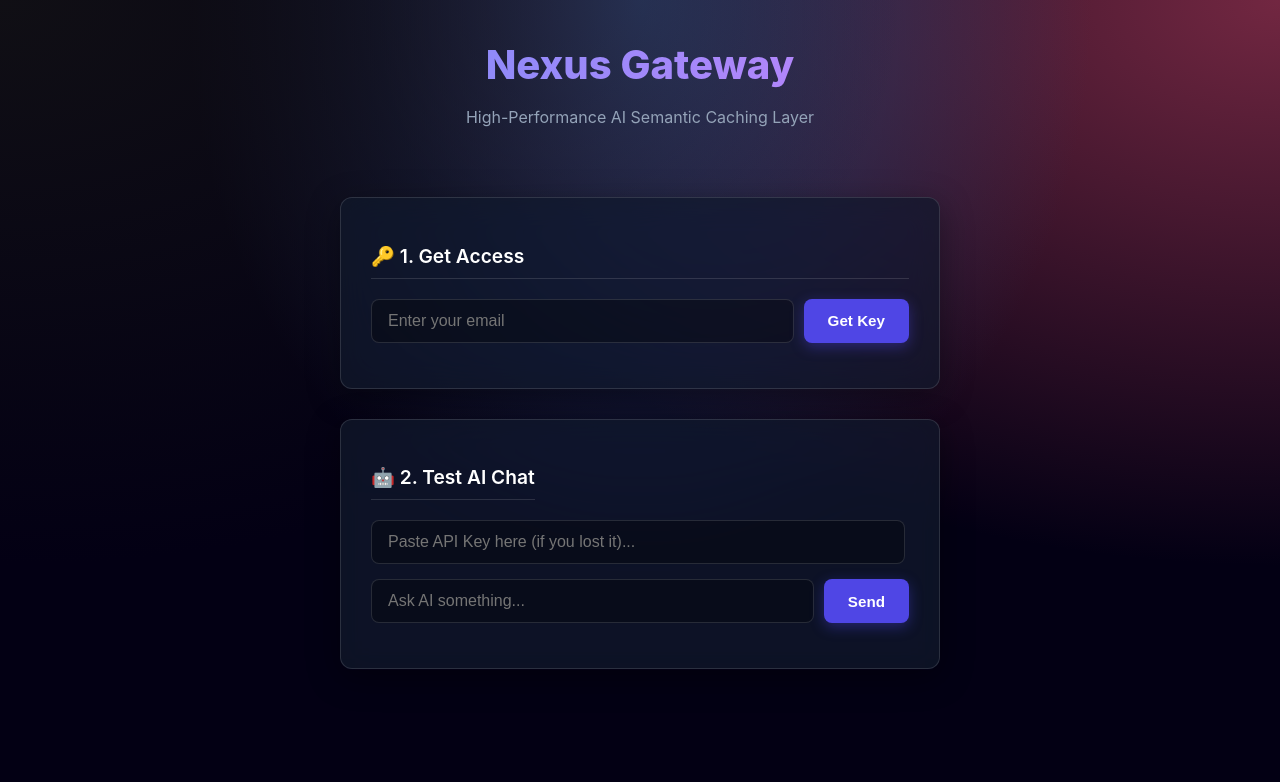
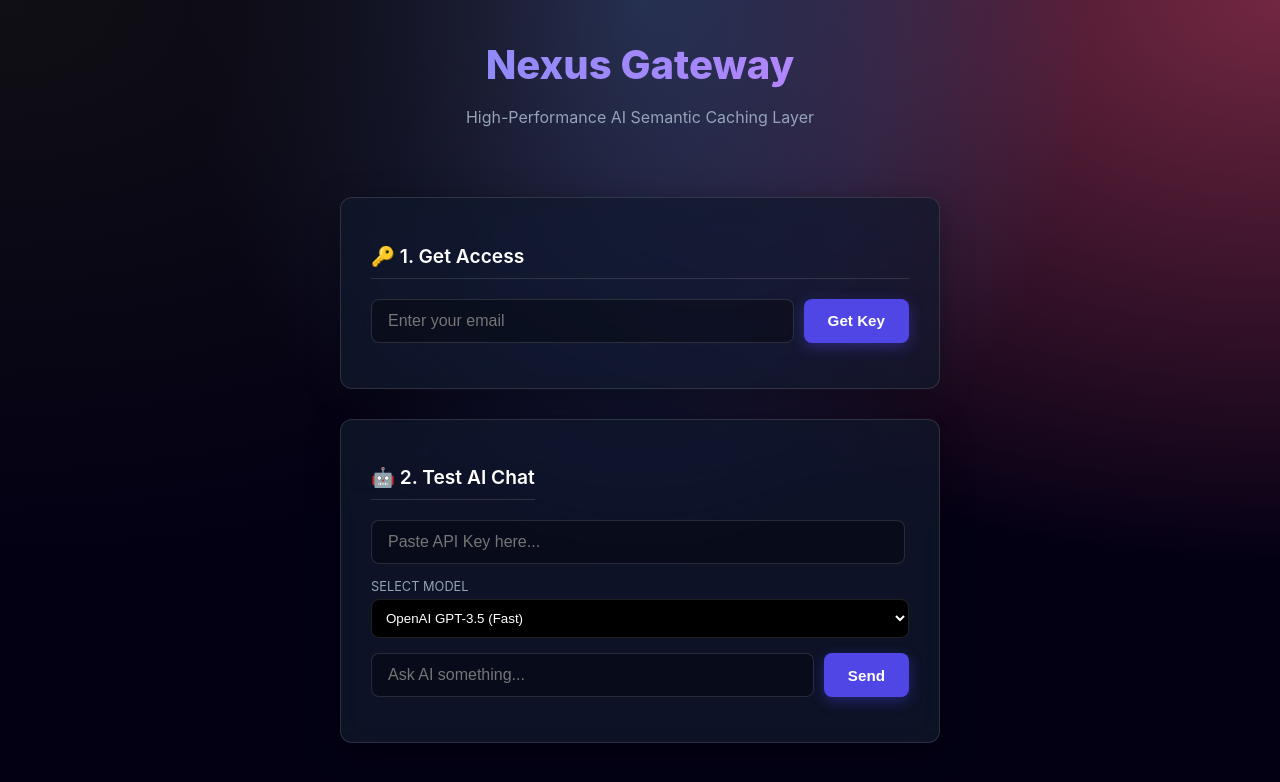
Before and after one commit to ANANDSUNNY0899/nexus-frontend, a Next.js app: page / in a window 1280 px wide. Shown: the top 782 px of the page. Built offline with nearby package versions, Linux system fonts and the light colour scheme.

Commit message:
UI: Add Model Selector Dropdown

```diff
--- a/app/page.tsx
+++ b/app/page.tsx
@@ -7,11 +7,13 @@ export default function Home() {
   const [apiKey, setApiKey] = useState("");
   const [loading, setLoading] = useState(false);
 
+  // Chat State
   const [message, setMessage] = useState("");
+  const [model, setModel] = useState("gpt-3.5-turbo"); // <--- NEW STATE
   const [chatResponse, setChatResponse] = useState("");
   const [chatLoading, setChatLoading] = useState(false);
 
-  const backendUrl = "https://nexusgateway.onrender.com"; // Your Live Server
+  const backendUrl = "https://nexusgateway.onrender.com";
 
   // 1. REGISTER
   const handleRegister = async () => {
@@ -41,7 +43,8 @@ export default function Home() {
       const res = await fetch(`${backendUrl}/api/chat`, {
         method: "POST",
         headers: { "Content-Type": "application/json", "Authorization": `Bearer ${apiKey}` },
-        body: JSON.stringify({ message }),
+        // NEW: We send the selected model
+        body: JSON.stringify({ message, model: model }),
       });
       const data = await res.json();
 
@@ -58,7 +61,7 @@ export default function Home() {
     setChatLoading(false);
   };
 
-  // 3. UPGRADE (Stripe)
+  // 3. UPGRADE
   const handleUpgrade = async () => {
     if (!apiKey) return alert("Enter API Key first");
     try {
@@ -77,7 +80,6 @@ export default function Home() {
   return (
     <div className="main-wrapper">
 
-      {/* Header */}
       <div style={{ textAlign: 'center', marginBottom: '20px' }}>
         <h1>Nexus Gateway</h1>
         <p>High-Performance AI Semantic Caching Layer</p>
@@ -119,10 +121,31 @@ export default function Home() {
         <div style={{marginBottom: '15px'}}>
             <input
               style={{width: '93%'}}
-              placeholder="Paste API Key here (if you lost it)..."
+              placeholder="Paste API Key here..."
               value={apiKey}
               onChange={(e) => setApiKey(e.target.value)}
             />
+        </div>
+
+        {/* NEW: MODEL SELECTOR */}
+        <div style={{marginBottom: '15px'}}>
+            <label style={{fontSize: '0.8rem', color:'#94a3b8', display:'block', marginBottom:'5px'}}>SELECT MODEL</label>
+            <select
+                value={model}
+                onChange={(e) => setModel(e.target.value)}
+                style={{
+                    width: '100%',
+                    padding: '10px',
+                    background: '#000',
+                    color: 'white',
+                    border: '1px solid rgba(255,255,255,0.125)',
+                    borderRadius: '8px'
+                }}
+            >
+                <option value="gpt-3.5-turbo">OpenAI GPT-3.5 (Fast)</option>
+                <option value="gpt-4">OpenAI GPT-4 (Smart)</option>
+                <option value="claude-3-opus-20240229">Anthropic Claude 3 (Pro)</option>
+            </select>
         </div>
 
         <div className="input-group">
```
